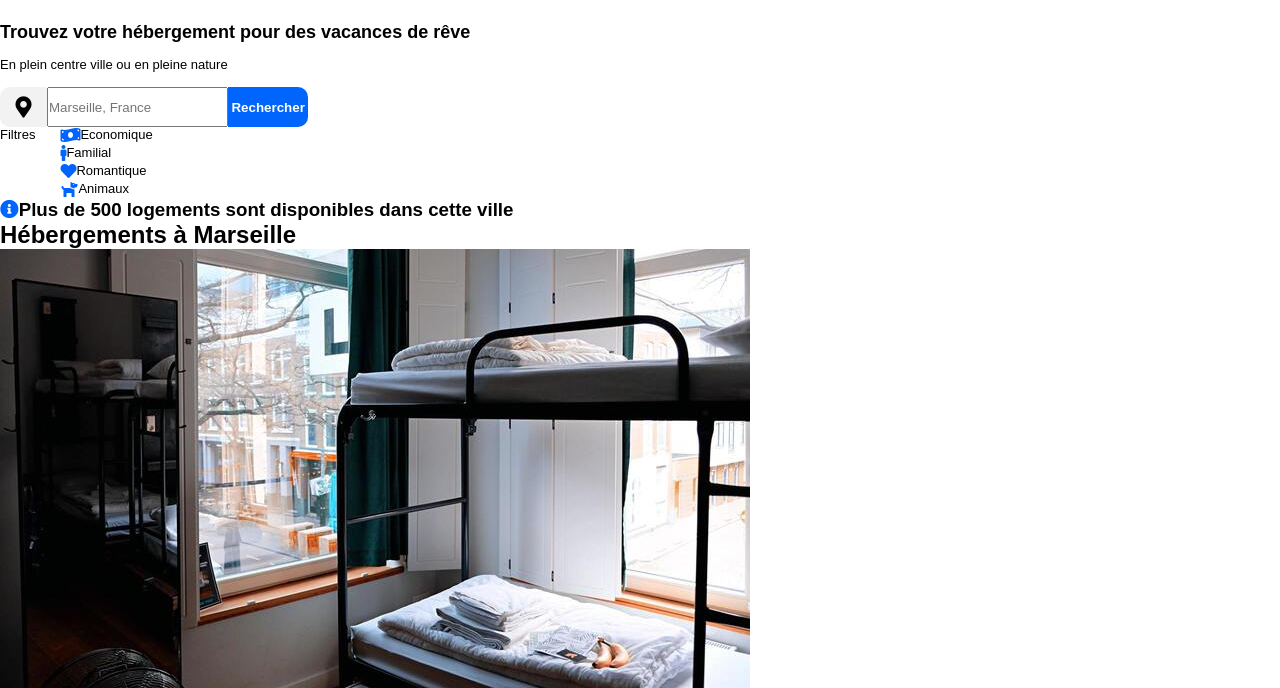
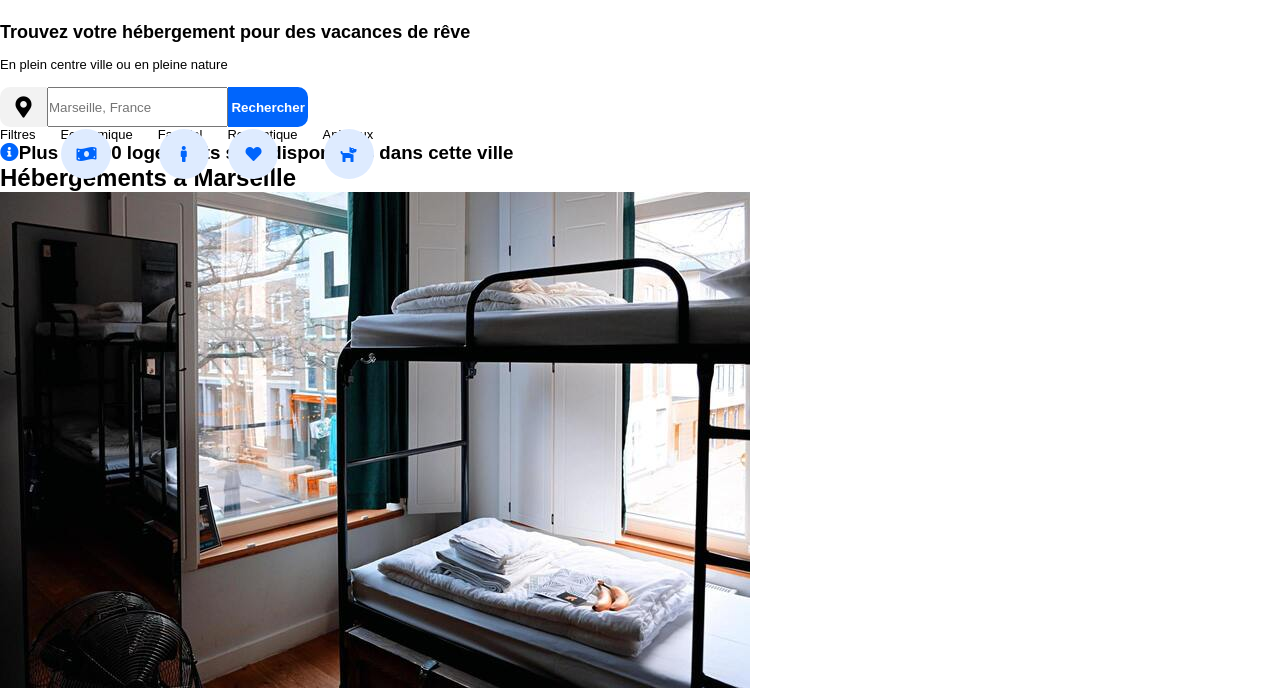
Before and after one commit to EdoBat01/BatumboEdouard_2_270821, a plain HTML site: page index.html in a window 1280 px wide. Shown: the part 112-800 px from the top of the page. Drawn offline with Linux system fonts and the light colour scheme; a web font is replaced by a local one.

Commit message:
--- Auto-Git Commit ---

```diff
--- a/style.css
+++ b/style.css
@@ -156,3 +156,18 @@ header nav {
     flex-wrap: wrap;
 
 }
+.circle-icon-filter {
+    width: 50px;
+    height: 50px;
+    background-color: #DEEBFF;
+    border-radius: 50%;
+    display: flex;
+    justify-content: center;
+    align-items: center;
+    position: absolute;
+    top: 2px;
+    left: 1px;
+}
+.filtre {
+    display: flex;
+    flex-wrap: wrap;
```
